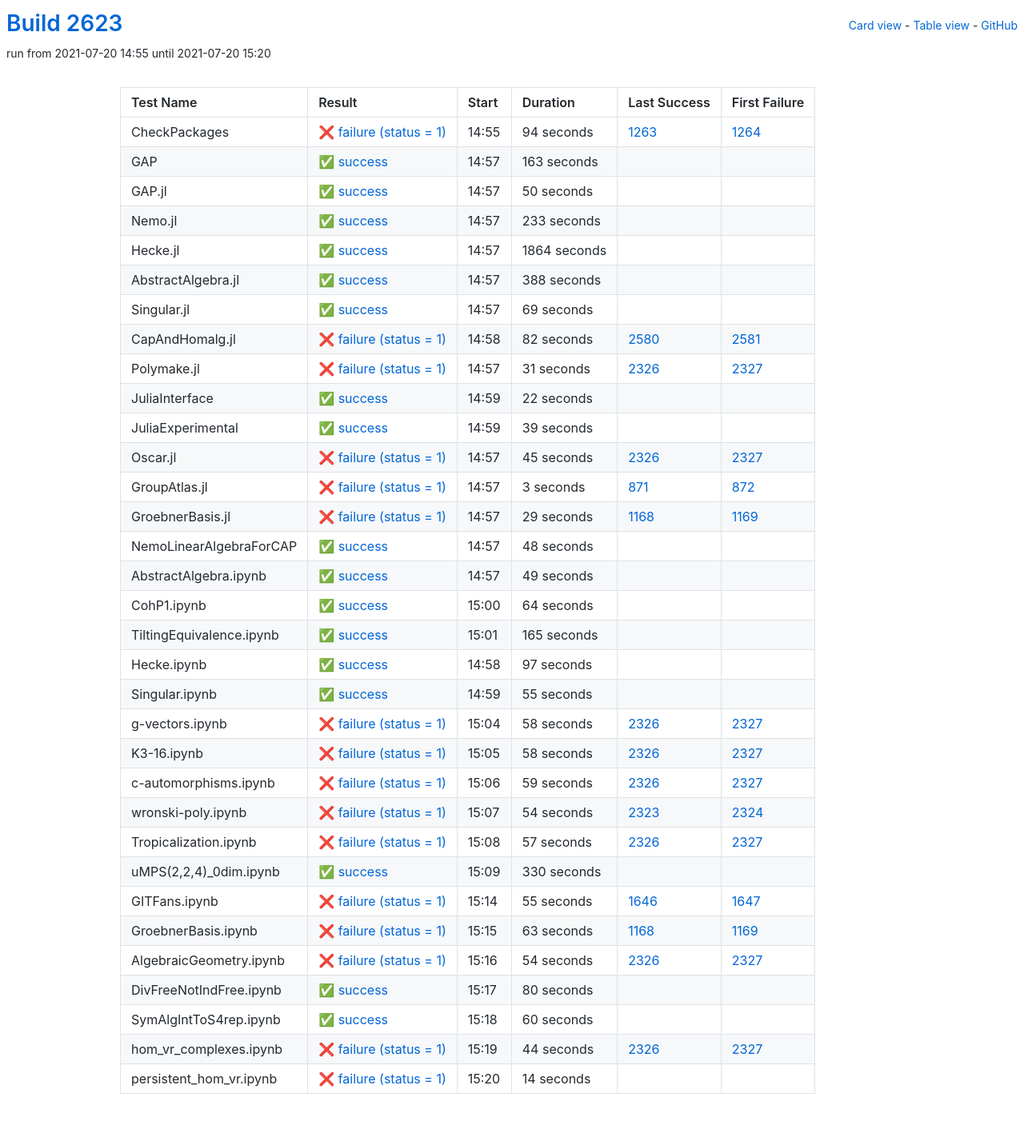
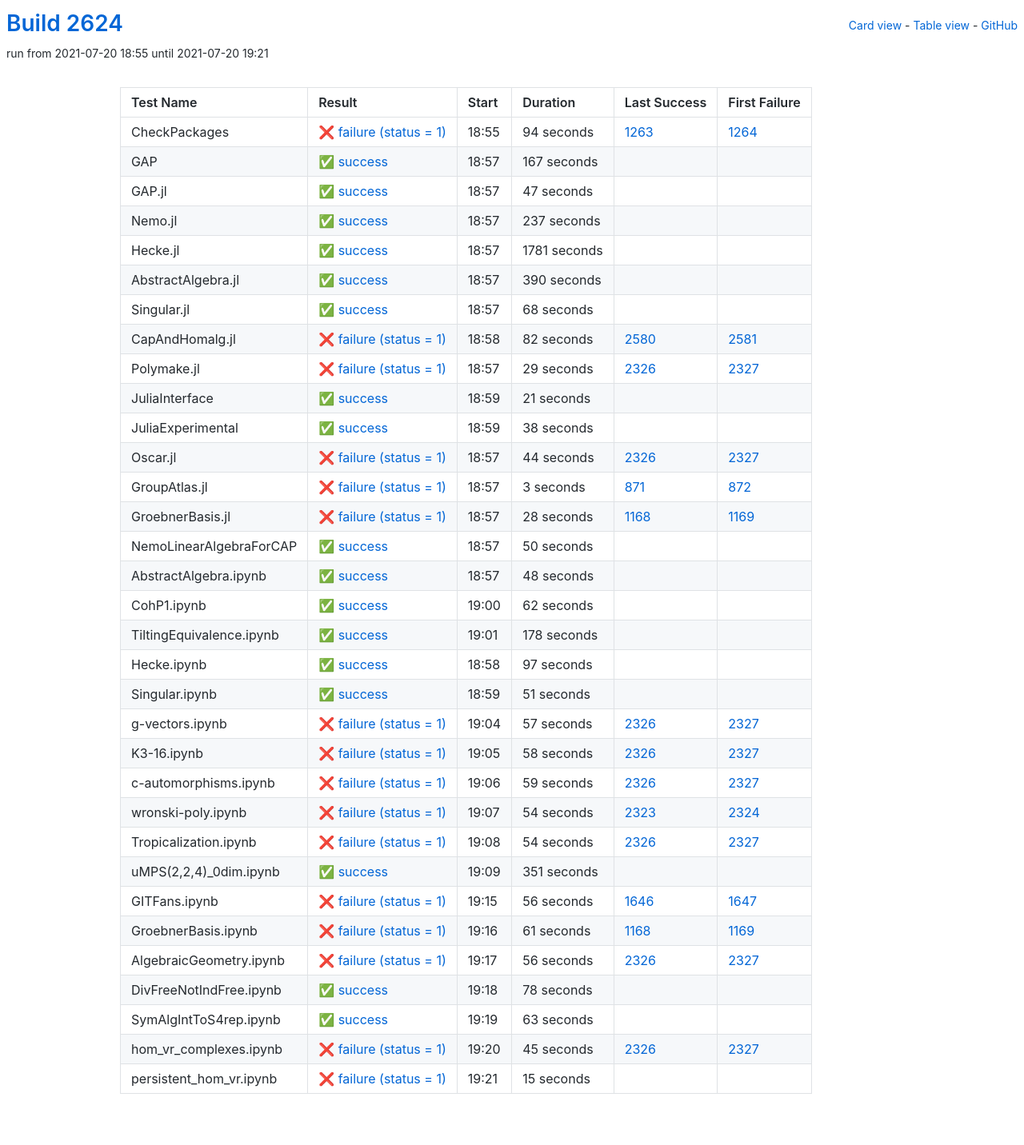
Before and after one commit to oscar-system/oscar-ci-status-stable, a Jekyll site: the page built from table.html, in a window 1280 px wide. Shown: the whole page at 80% size. Built offline with Jekyll 4.4.1, drawn with Linux system fonts in a browser that asks for light colours.

Commit message:
Build #2624

```diff
--- a/_data/ci.yml
+++ b/_data/ci.yml
@@ -1,6 +1,6 @@
 ---
-build: 2623
-build_url: https://oscarci.mathematik.uni-kl.de/job/oscar-stable/2623/
+build: 2624
+build_url: https://oscarci.mathematik.uni-kl.de/job/oscar-stable/2624/
 job: oscar-stable
 organization: oscar-system
 repo: oscar-ci-status-stable
@@ -8,8 +8,8 @@ repourl: https://github.com/oscar-system/oscar-ci-status-stable
 tests:
 - name: CheckPackages
   id: checkpackages
-  log: https://oscarci.mathematik.uni-kl.de/job/oscar-stable/2623/artifact/logs/build-2623/CheckPackages.log
-  start: 2021-07-20 14:55
+  log: https://oscarci.mathematik.uni-kl.de/job/oscar-stable/2624/artifact/logs/build-2624/CheckPackages.log
+  start: 2021-07-20 18:55
   success: false
   exitcode: 1
   status: failure
@@ -20,80 +20,80 @@ tests:
   first_failure_url: https://oscarci.mathematik.uni-kl.de/job/oscar-stable/1264/
 - name: GAP
   id: gap
-  log: https://oscarci.mathematik.uni-kl.de/job/oscar-stable/2623/artifact/logs/build-2623/GAP.log
-  start: 2021-07-20 14:57
+  log: https://oscarci.mathematik.uni-kl.de/job/oscar-stable/2624/artifact/logs/build-2624/GAP.log
+  start: 2021-07-20 18:57
   success: true
   exitcode: 0
   status: success
-  duration: 163
+  duration: 167
   last_success: false
   last_success_url:
   first_failure: false
   first_failure_url:
 - name: GAP.jl
   id: gap-jl
-  log: https://oscarci.mathematik.uni-kl.de/job/oscar-stable/2623/artifact/logs/build-2623/GAP.jl.log
-  start: 2021-07-20 14:57
+  log: https://oscarci.mathematik.uni-kl.de/job/oscar-stable/2624/artifact/logs/build-2624/GAP.jl.log
+  start: 2021-07-20 18:57
   success: true
   exitcode: 0
   status: success
-  duration: 50
+  duration: 47
   last_success: false
   last_success_url:
   first_failure: false
   first_failure_url:
 - name: Nemo.jl
   id: nemo-jl
-  log: https://oscarci.mathematik.uni-kl.de/job/oscar-stable/2623/artifact/logs/build-2623/Nemo.jl.log
-  start: 2021-07-20 14:57
+  log: https://oscarci.mathematik.uni-kl.de/job/oscar-stable/2624/artifact/logs/build-2624/Nemo.jl.log
+  start: 2021-07-20 18:57
   success: true
   exitcode: 0
   status: success
-  duration: 233
+  duration: 237
   last_success: false
   last_success_url:
   first_failure: false
   first_failure_url:
 - name: Hecke.jl
   id: hecke-jl
-  log: https://oscarci.mathematik.uni-kl.de/job/oscar-stable/2623/artifact/logs/build-2623/Hecke.jl.log
-  start: 2021-07-20 14:57
+  log: https://oscarci.mathematik.uni-kl.de/job/oscar-stable/2624/artifact/logs/build-2624/Hecke.jl.log
+  start: 2021-07-20 18:57
   success: true
   exitcode: 0
   status: success
-  duration: 1864
+  duration: 1781
   last_success: false
   last_success_url:
   first_failure: false
   first_failure_url:
 - name: AbstractAlgebra.jl
   id: abstractalgebra-jl
-  log: https://oscarci.mathematik.uni-kl.de/job/oscar-stable/2623/artifact/logs/build-2623/AbstractAlgebra.jl.log
-  start: 2021-07-20 14:57
+  log: https://oscarci.mathematik.uni-kl.de/job/oscar-stable/2624/artifact/logs/build-2624/AbstractAlgebra.jl.log
+  start: 2021-07-20 18:57
   success: true
   exitcode: 0
   status: success
-  duration: 388
+  duration: 390
   last_success: false
   last_success_url:
   first_failure: false
   first_failure_url:
 - name: Singular.jl
   id: singular-jl
-  log: https://oscarci.mathematik.uni-kl.de/job/oscar-stable/2623/artifact/logs/build-2623/Singular.jl.log
-  start: 2021-07-20 14:57
+  log: https://oscarci.mathematik.uni-kl.de/job/oscar-stable/2624/artifact/logs/build-2624/Singular.jl.log
+  start: 2021-07-20 18:57
   success: true
   exitcode: 0
   status: success
-  duration: 69
+  duration: 68
   last_success: false
   last_success_url:
   first_failure: false
   first_failure_url:
 - name: CapAndHomalg.jl
   id: capandhomalg-jl
-  log: https://oscarci.mathematik.uni-kl.de/job/oscar-stable/2623/artifact/logs/build-2623/CapAndHomalg.jl.log
-  start: 2021-07-20 14:58
+  log: https://oscarci.mathematik.uni-kl.de/job/oscar-stable/2624/artifact/logs/build-2624/CapAndHomalg.jl.log
+  start: 2021-07-20 18:58
   success: false
   exitcode: 1
   status: failure
@@ -104,56 +104,56 @@ tests:
   first_failure_url: https://oscarci.mathematik.uni-kl.de/job/oscar-stable/2581/
 - name: Polymake.jl
   id: polymake-jl
-  log: https://oscarci.mathematik.uni-kl.de/job/oscar-stable/2623/artifact/logs/build-2623/Polymake.jl.log
-  start: 2021-07-20 14:57
+  log: https://oscarci.mathematik.uni-kl.de/job/oscar-stable/2624/artifact/logs/build-2624/Polymake.jl.log
+  start: 2021-07-20 18:57
   success: false
   exitcode: 1
   status: failure
-  duration: 31
+  duration: 29
   last_success: 2326
   last_success_url: https://oscarci.mathematik.uni-kl.de/job/oscar-stable/2326/
   first_failure: 2327
   first_failure_url: https://oscarci.mathematik.uni-kl.de/job/oscar-stable/2327/
 - name: JuliaInterface
   id: juliainterface
-  log: https://oscarci.mathematik.uni-kl.de/job/oscar-stable/2623/artifact/logs/build-2623/JuliaInterface.log
-  start: 2021-07-20 14:59
+  log: https://oscarci.mathematik.uni-kl.de/job/oscar-stable/2624/artifact/logs/build-2624/JuliaInterface.log
+  start: 2021-07-20 18:59
   success: true
   exitcode: 0
   status: success
-  duration: 22
+  duration: 21
   last_success: false
   last_success_url:
   first_failure: false
   first_failure_url:
 - name: JuliaExperimental
   id: juliaexperimental
-  log: https://oscarci.mathematik.uni-kl.de/job/oscar-stable/2623/artifact/logs/build-2623/JuliaExperimental.log
-  start: 2021-07-20 14:59
+  log: https://oscarci.mathematik.uni-kl.de/job/oscar-stable/2624/artifact/logs/build-2624/JuliaExperimental.log
+  start: 2021-07-20 18:59
   success: true
   exitcode: 0
   status: success
-  duration: 39
+  duration: 38
   last_success: false
   last_success_url:
   first_failure: false
   first_failure_url:
 - name: Oscar.jl
   id: oscar-jl
-  log: https://oscarci.mathematik.uni-kl.de/job/oscar-stable/2623/artifact/logs/build-2623/Oscar.jl.log
-  start: 2021-07-20 14:57
+  log: https://oscarci.mathematik.uni-kl.de/job/oscar-stable/2624/artifact/logs/build-2624/Oscar.jl.log
+  start: 2021-07-20 18:57
   success: false
   exitcode: 1
   status: failure
-  duration: 45
+  duration: 44
   last_success: 2326
   last_success_url: https://oscarci.mathematik.uni-kl.de/job/oscar-stable/2326/
   first_failure: 2327
   first_failure_url: https://oscarci.mathematik.uni-kl.de/job/oscar-stable/2327/
 - name: GroupAtlas.jl
   id: groupatlas-jl
-  log: https://oscarci.mathematik.uni-kl.de/job/oscar-stable/2623/artifact/logs/build-2623/GroupAtlas.jl.log
-  start: 2021-07-20 14:57
+  log: https://oscarci.mathematik.uni-kl.de/job/oscar-stable/2624/artifact/logs/build-2624/GroupAtlas.jl.log
+  start: 2021-07-20 18:57
   success: false
   exitcode: 1
   status: failure
@@ -164,20 +164,32 @@ tests:
   first_failure_url: https://oscarci.mathematik.uni-kl.de/job/oscar-stable/872/
 - name: GroebnerBasis.jl
   id: groebnerbasis-jl
-  log: https://oscarci.mathematik.uni-kl.de/job/oscar-stable/2623/artifact/logs/build-2623/GroebnerBasis.jl.log
-  start: 2021-07-20 14:57
+  log: https://oscarci.mathematik.uni-kl.de/job/oscar-stable/2624/artifact/logs/build-2624/GroebnerBasis.jl.log
+  start: 2021-07-20 18:57
   success: false
   exitcode: 1
   status: failure
-  duration: 29
+  duration: 28
   last_success: 1168
   last_success_url: https://oscarci.mathematik.uni-kl.de/job/oscar-stable/1168/
   first_failure: 1169
   first_failure_url: https://oscarci.mathematik.uni-kl.de/job/oscar-stable/1169/
 - name: NemoLinearAlgebraForCAP
   id: nemolinearalgebraforcap
-  log: https://oscarci.mathematik.uni-kl.de/job/oscar-stable/2623/artifact/logs/build-2623/NemoLinearAlgebraForCAP.log
-  start: 2021-07-20 14:57
+  log: https://oscarci.mathematik.uni-kl.de/job/oscar-stable/2624/artifact/logs/build-2624/NemoLinearAlgebraForCAP.log
+  start: 2021-07-20 18:57
+  success: true
+  exitcode: 0
+  status: success
+  duration: 50
+  last_success: false
+  last_success_url:
+  first_failure: false
+  first_failure_url:
+- name: AbstractAlgebra.ipynb
+  id: abstractalgebra-ipynb
+  log: https://oscarci.mathematik.uni-kl.de/job/oscar-stable/2624/artifact/logs/build-2624/AbstractAlgebra.ipynb.log
+  start: 2021-07-20 18:57
   success: true
   exitcode: 0
   status: success
@@ -186,46 +198,34 @@ tests:
   last_success_url:
   first_failure: false
   first_failure_url:
-- name: AbstractAlgebra.ipynb
-  id: abstractalgebra-ipynb
-  log: https://oscarci.mathematik.uni-kl.de/job/oscar-stable/2623/artifact/logs/build-2623/AbstractAlgebra.ipynb.log
-  start: 2021-07-20 14:57
+- name: CohP1.ipynb
+  id: cohp1-ipynb
+  log: https://oscarci.mathematik.uni-kl.de/job/oscar-stable/2624/artifact/logs/build-2624/CohP1.ipynb.log
+  start: 2021-07-20 19:00
   success: true
   exitcode: 0
   status: success
-  duration: 49
-  last_success: false
-  last_success_url:
-  first_failure: false
-  first_failure_url:
-- name: CohP1.ipynb
-  id: cohp1-ipynb
-  log: https://oscarci.mathematik.uni-kl.de/job/oscar-stable/2623/artifact/logs/build-2623/CohP1.ipynb.log
-  start: 2021-07-20 15:00
-  success: true
-  exitcode: 0
-  status: success
-  duration: 64
+  duration: 62
   last_success: false
   last_success_url:
   first_failure: false
   first_failure_url:
 - name: TiltingEquivalence.ipynb
   id: tiltingequivalence-ipynb
-  log: https://oscarci.mathematik.uni-kl.de/job/oscar-stable/2623/artifact/logs/build-2623/TiltingEquivalence.ipynb.log
-  start: 2021-07-20 15:01
+  log: https://oscarci.mathematik.uni-kl.de/job/oscar-stable/2624/artifact/logs/build-2624/TiltingEquivalence.ipynb.log
+  start: 2021-07-20 19:01
   success: true
   exitcode: 0
   status: success
-  duration: 165
+  duration: 178
   last_success: false
   last_success_url:
   first_failure: false
   first_failure_url:
 - name: Hecke.ipynb
   id: hecke-ipynb
-  log: https://oscarci.mathematik.uni-kl.de/job/oscar-stable/2623/artifact/logs/build-2623/Hecke.ipynb.log
-  start: 2021-07-20 14:58
+  log: https://oscarci.mathematik.uni-kl.de/job/oscar-stable/2624/artifact/logs/build-2624/Hecke.ipynb.log
+  start: 2021-07-20 18:58
   success: true
   exitcode: 0
   status: success
@@ -236,32 +236,32 @@ tests:
   first_failure_url:
 - name: Singular.ipynb
   id: singular-ipynb
-  log: https://oscarci.mathematik.uni-kl.de/job/oscar-stable/2623/artifact/logs/build-2623/Singular.ipynb.log
-  start: 2021-07-20 14:59
+  log: https://oscarci.mathematik.uni-kl.de/job/oscar-stable/2624/artifact/logs/build-2624/Singular.ipynb.log
+  start: 2021-07-20 18:59
   success: true
   exitcode: 0
   status: success
-  duration: 55
+  duration: 51
   last_success: false
   last_success_url:
   first_failure: false
   first_failure_url:
 - name: g-vectors.ipynb
   id: g-vectors-ipynb
-  log: https://oscarci.mathematik.uni-kl.de/job/oscar-stable/2623/artifact/logs/build-2623/g-vectors.ipynb.log
-  start: 2021-07-20 15:04
+  log: https://oscarci.mathematik.uni-kl.de/job/oscar-stable/2624/artifact/logs/build-2624/g-vectors.ipynb.log
+  start: 2021-07-20 19:04
   success: false
   exitcode: 1
   status: failure
-  duration: 58
+  duration: 57
   last_success: 2326
   last_success_url: https://oscarci.mathematik.uni-kl.de/job/oscar-stable/2326/
   first_failure: 2327
   first_failure_url: https://oscarci.mathematik.uni-kl.de/job/oscar-stable/2327/
 - name: K3-16.ipynb
   id: k3-16-ipynb
-  log: https://oscarci.mathematik.uni-kl.de/job/oscar-stable/2623/artifact/logs/build-2623/K3-16.ipynb.log
-  start: 2021-07-20 15:05
+  log: https://oscarci.mathematik.uni-kl.de/job/oscar-stable/2624/artifact/logs/build-2624/K3-16.ipynb.log
+  start: 2021-07-20 19:05
   success: false
   exitcode: 1
   status: failure
@@ -272,8 +272,8 @@ tests:
   first_failure_url: https://oscarci.mathematik.uni-kl.de/job/oscar-stable/2327/
 - name: c-automorphisms.ipynb
   id: c-automorphisms-ipynb
-  log: https://oscarci.mathematik.uni-kl.de/job/oscar-stable/2623/artifact/logs/build-2623/c-automorphisms.ipynb.log
-  start: 2021-07-20 15:06
+  log: https://oscarci.mathematik.uni-kl.de/job/oscar-stable/2624/artifact/logs/build-2624/c-automorphisms.ipynb.log
+  start: 2021-07-20 19:06
   success: false
   exitcode: 1
   status: failure
@@ -284,8 +284,8 @@ tests:
   first_failure_url: https://oscarci.mathematik.uni-kl.de/job/oscar-stable/2327/
 - name: wronski-poly.ipynb
   id: wronski-poly-ipynb
-  log: https://oscarci.mathematik.uni-kl.de/job/oscar-stable/2623/artifact/logs/build-2623/wronski-poly.ipynb.log
-  start: 2021-07-20 15:07
+  log: https://oscarci.mathematik.uni-kl.de/job/oscar-stable/2624/artifact/logs/build-2624/wronski-poly.ipynb.log
+  start: 2021-07-20 19:07
   success: false
   exitcode: 1
   status: failure
@@ -296,56 +296,8 @@ tests:
   first_failure_url: https://oscarci.mathematik.uni-kl.de/job/oscar-stable/2324/
 - name: Tropicalization.ipynb
   id: tropicalization-ipynb
-  log: https://oscarci.mathematik.uni-kl.de/job/oscar-stable/2623/artifact/logs/build-2623/Tropicalization.ipynb.log
-  start: 2021-07-20 15:08
-  success: false
-  exitcode: 1
-  status: failure
-  duration: 57
-  last_success: 2326
-  last_success_url: https://oscarci.mathematik.uni-kl.de/job/oscar-stable/2326/
-  first_failure: 2327
-  first_failure_url: https://oscarci.mathematik.uni-kl.de/job/oscar-stable/2327/
-- name: uMPS(2,2,4)_0dim.ipynb
-  id: umps-2-2-4-0dim-ipynb
-  log: https://oscarci.mathematik.uni-kl.de/job/oscar-stable/2623/artifact/logs/build-2623/uMPS-2-2-4-_0dim.ipynb.log
-  start: 2021-07-20 15:09
-  success: true
-  exitcode: 0
-  status: success
-  duration: 330
-  last_success: false
-  last_success_url:
-  first_failure: false
-  first_failure_url:
-- name: GITFans.ipynb
-  id: gitfans-ipynb
-  log: https://oscarci.mathematik.uni-kl.de/job/oscar-stable/2623/artifact/logs/build-2623/GITFans.ipynb.log
-  start: 2021-07-20 15:14
-  success: false
-  exitcode: 1
-  status: failure
-  duration: 55
-  last_success: 1646
-  last_success_url: https://oscarci.mathematik.uni-kl.de/job/oscar-stable/1646/
-  first_failure: 1647
-  first_failure_url: https://oscarci.mathematik.uni-kl.de/job/oscar-stable/1647/
-- name: GroebnerBasis.ipynb
-  id: groebnerbasis-ipynb
-  log: https://oscarci.mathematik.uni-kl.de/job/oscar-stable/2623/artifact/logs/build-2623/GroebnerBasis.ipynb.log
-  start: 2021-07-20 15:15
-  success: false
-  exitcode: 1
-  status: failure
-  duration: 63
-  last_success: 1168
-  last_success_url: https://oscarci.mathematik.uni-kl.de/job/oscar-stable/1168/
-  first_failure: 1169
-  first_failure_url: https://oscarci.mathematik.uni-kl.de/job/oscar-stable/1169/
-- name: AlgebraicGeometry.ipynb
-  id: algebraicgeometry-ipynb
-  log: https://oscarci.mathematik.uni-kl.de/job/oscar-stable/2623/artifact/logs/build-2623/AlgebraicGeometry.ipynb.log
-  start: 2021-07-20 15:16
+  log: https://oscarci.mathematik.uni-kl.de/job/oscar-stable/2624/artifact/logs/build-2624/Tropicalization.ipynb.log
+  start: 2021-07-20 19:08
   success: false
   exitcode: 1
   status: failure
@@ -354,50 +306,98 @@ tests:
   last_success_url: https://oscarci.mathematik.uni-kl.de/job/oscar-stable/2326/
   first_failure: 2327
   first_failure_url: https://oscarci.mathematik.uni-kl.de/job/oscar-stable/2327/
-- name: DivFreeNotIndFree.ipynb
-  id: divfreenotindfree-ipynb
-  log: https://oscarci.mathematik.uni-kl.de/job/oscar-stable/2623/artifact/logs/build-2623/DivFreeNotIndFree.ipynb.log
-  start: 2021-07-20 15:17
+- name: uMPS(2,2,4)_0dim.ipynb
+  id: umps-2-2-4-0dim-ipynb
+  log: https://oscarci.mathematik.uni-kl.de/job/oscar-stable/2624/artifact/logs/build-2624/uMPS-2-2-4-_0dim.ipynb.log
+  start: 2021-07-20 19:09
   success: true
   exitcode: 0
   status: success
-  duration: 80
+  duration: 351
+  last_success: false
+  last_success_url:
+  first_failure: false
+  first_failure_url:
+- name: GITFans.ipynb
+  id: gitfans-ipynb
+  log: https://oscarci.mathematik.uni-kl.de/job/oscar-stable/2624/artifact/logs/build-2624/GITFans.ipynb.log
+  start: 2021-07-20 19:15
+  success: false
+  exitcode: 1
+  status: failure
+  duration: 56
+  last_success: 1646
+  last_success_url: https://oscarci.mathematik.uni-kl.de/job/oscar-stable/1646/
+  first_failure: 1647
+  first_failure_url: https://oscarci.mathematik.uni-kl.de/job/oscar-stable/1647/
+- name: GroebnerBasis.ipynb
+  id: groebnerbasis-ipynb
+  log: https://oscarci.mathematik.uni-kl.de/job/oscar-stable/2624/artifact/logs/build-2624/GroebnerBasis.ipynb.log
+  start: 2021-07-20 19:16
+  success: false
+  exitcode: 1
+  status: failure
+  duration: 61
+  last_success: 1168
+  last_success_url: https://oscarci.mathematik.uni-kl.de/job/oscar-stable/1168/
+  first_failure: 1169
+  first_failure_url: https://oscarci.mathematik.uni-kl.de/job/oscar-stable/1169/
+- name: AlgebraicGeometry.ipynb
+  id: algebraicgeometry-ipynb
+  log: https://oscarci.mathematik.uni-kl.de/job/oscar-stable/2624/artifact/logs/build-2624/AlgebraicGeometry.ipynb.log
+  start: 2021-07-20 19:17
+  success: false
+  exitcode: 1
+  status: failure
+  duration: 56
+  last_success: 2326
+  last_success_url: https://oscarci.mathematik.uni-kl.de/job/oscar-stable/2326/
+  first_failure: 2327
+  first_failure_url: https://oscarci.mathematik.uni-kl.de/job/oscar-stable/2327/
+- name: DivFreeNotIndFree.ipynb
+  id: divfreenotindfree-ipynb
+  log: https://oscarci.mathematik.uni-kl.de/job/oscar-stable/2624/artifact/logs/build-2624/DivFreeNotIndFree.ipynb.log
+  start: 2021-07-20 19:18
+  success: true
+  exitcode: 0
+  status: success
+  duration: 78
   last_success: false
   last_success_url:
   first_failure: false
   first_failure_url:
 - name: SymAlgIntToS4rep.ipynb
   id: symalginttos4rep-ipynb
-  log: https://oscarci.mathematik.uni-kl.de/job/oscar-stable/2623/artifact/logs/build-2623/SymAlgIntToS4rep.ipynb.log
-  start: 2021-07-20 15:18
+  log: https://oscarci.mathematik.uni-kl.de/job/oscar-stable/2624/artifact/logs/build-2624/SymAlgIntToS4rep.ipynb.log
+  start: 2021-07-20 19:19
   success: true
   exitcode: 0
   status: success
-  duration: 60
+  duration: 63
   last_success: false
   last_success_url:
   first_failure: false
   first_failure_url:
 - name: hom_vr_complexes.ipynb
   id: hom-vr-complexes-ipynb
-  log: https://oscarci.mathematik.uni-kl.de/job/oscar-stable/2623/artifact/logs/build-2623/hom_vr_complexes.ipynb.log
-  start: 2021-07-20 15:19
+  log: https://oscarci.mathematik.uni-kl.de/job/oscar-stable/2624/artifact/logs/build-2624/hom_vr_complexes.ipynb.log
+  start: 2021-07-20 19:20
   success: false
   exitcode: 1
   status: failure
-  duration: 44
+  duration: 45
   last_success: 2326
   last_success_url: https://oscarci.mathematik.uni-kl.de/job/oscar-stable/2326/
   first_failure: 2327
   first_failure_url: https://oscarci.mathematik.uni-kl.de/job/oscar-stable/2327/
 - name: persistent_hom_vr.ipynb
   id: persistent-hom-vr-ipynb
-  log: https://oscarci.mathematik.uni-kl.de/job/oscar-stable/2623/artifact/logs/build-2623/persistent_hom_vr.ipynb.log
-  start: 2021-07-20 15:20
+  log: https://oscarci.mathematik.uni-kl.de/job/oscar-stable/2624/artifact/logs/build-2624/persistent_hom_vr.ipynb.log
+  start: 2021-07-20 19:21
   success: false
   exitcode: 1
   status: failure
-  duration: 14
+  duration: 15
   last_success: false
   last_success_url:
   first_failure: false
```
Also changed, not shown: README.md.
